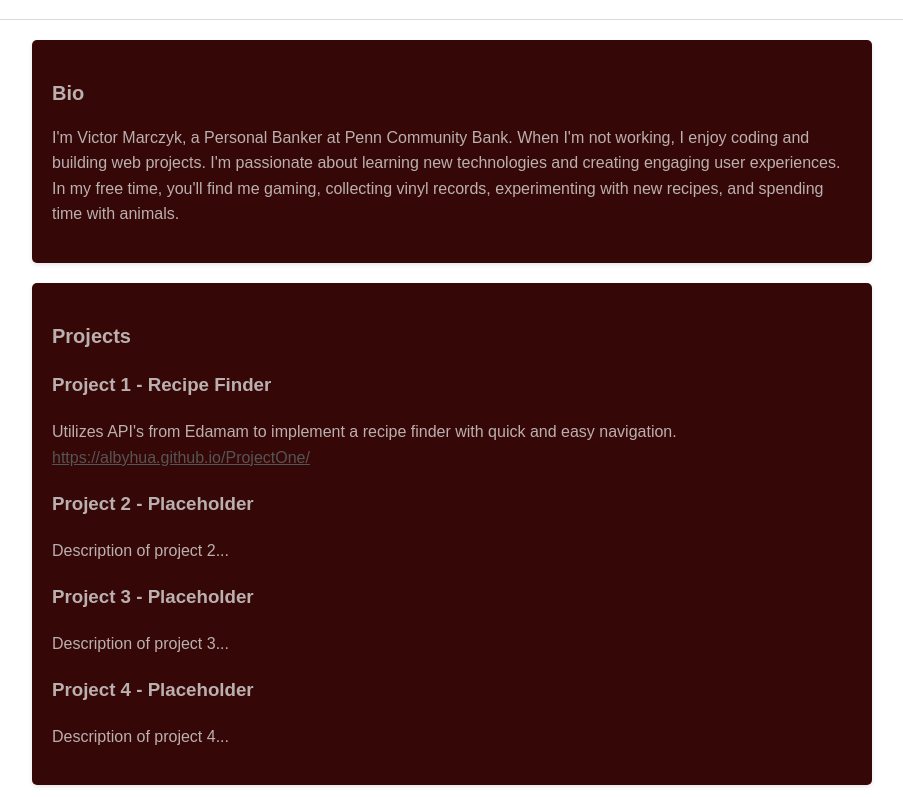
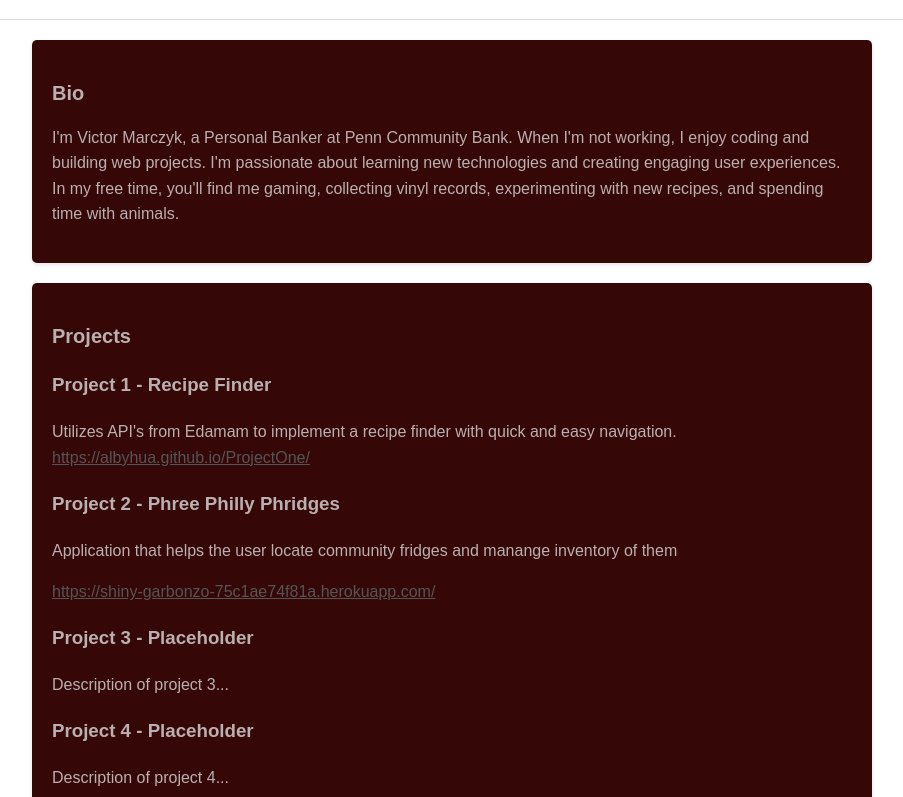
Before and after one commit to marczykv/Challenge2, a plain HTML site: page index.html in a window 1280 px wide. Shown: the part 361-1158 px from the top of the page, without its empty margins (188-1091 px from the left). Drawn offline with Linux system fonts and the light colour scheme.

Commit message:
added project 2

```diff
--- a/index.html
+++ b/index.html
@@ -35,8 +35,9 @@
           </p>
         </div>
         <div class="card">
-          <h3>Project 2 - Placeholder</h3>
-          <p>Description of project 2...</p>
+          <h3>Project 2 - Phree Philly Phridges</h3>
+          <p>Application that helps the user locate community fridges and manange inventory of them</p>
+            <a href="https://shiny-garbonzo-75c1ae74f81a.herokuapp.com/">https://shiny-garbonzo-75c1ae74f81a.herokuapp.com/</a>
         </div>
         <div class="card">
           <h3>Project 3 - Placeholder</h3>
```
